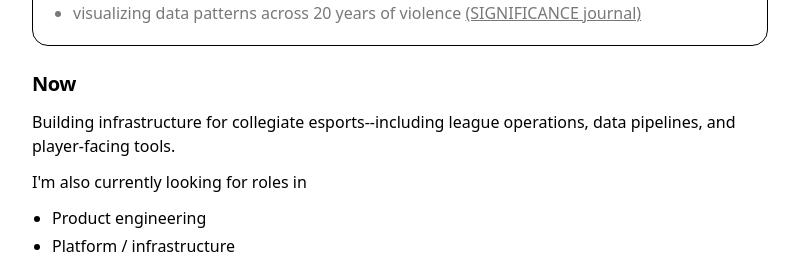
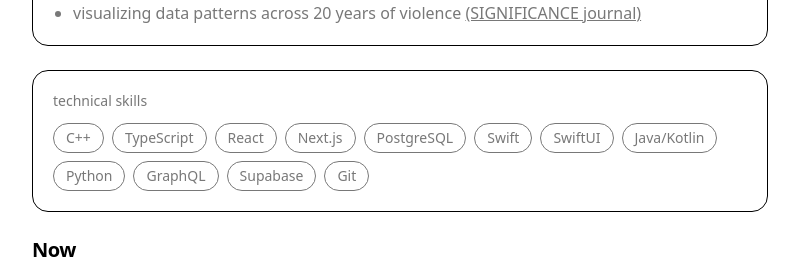
Before and after one commit to soilmilk/studiobydu.co, a Next.js app: page / in a window 1280 px wide. Shown: the part 473-735 px from the top of the page, without its empty margins (240-1039 px from the left). Built offline with nearby package versions, Linux system fonts and the light colour scheme.

Commit message:
Added programming skills

```diff
--- a/app/page.tsx
+++ b/app/page.tsx
@@ -61,6 +61,7 @@ export default function HomePage() {
           </div>
         </div>
 
+        {/*Previous Works*/}
         <div className="rounded-2xl border border-[rgb(var(--border))] bg-[rgb(var(--card))] p-5">
           <p className="text-sm text-[rgb(var(--muted))]">
             previous works . . .
@@ -111,6 +112,37 @@ export default function HomePage() {
           </ul>
         </div>
 
+        {/*Skills */}
+        <div className="rounded-2xl border border-[rgb(var(--border))] bg-[rgb(var(--card))] p-5">
+          <p className="text-sm text-[rgb(var(--muted-soft))]">
+            technical skills
+          </p>
+          <div className="mt-3 flex flex-wrap gap-2">
+            {[
+              "C++",
+              "TypeScript",
+              "React",
+              "Next.js",
+              "PostgreSQL",
+
+              "Swift",
+              "SwiftUI",
+              "Java/Kotlin",
+              "Python",
+              "GraphQL",
+              "Supabase",
+              "Git",
+            ].map((s) => (
+              <span
+                key={s}
+                className="rounded-full border border-[rgb(var(--border))] px-3 py-1 text-sm text-[rgb(var(--muted-soft))]"
+              >
+                {s}
+              </span>
+            ))}
+          </div>
+        </div>
+
         <div className="flex flex-col gap-3">
           <h2 className="text-xl font-semibold tracking-tight">Now</h2>
           <p className="">
```
